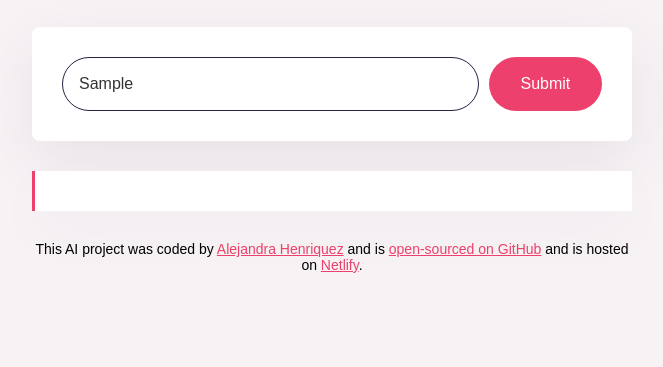
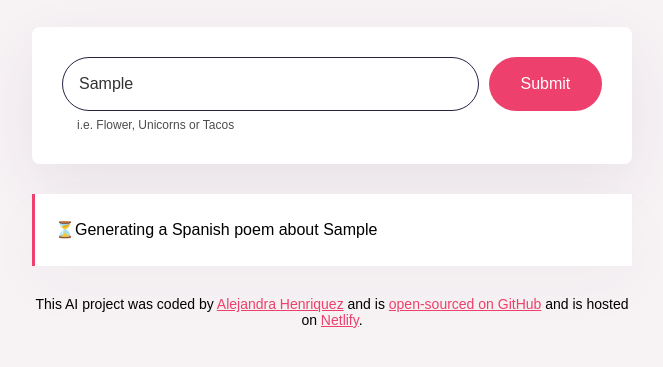
Before and after one commit to alehenriquez-cat/spanish-poem-generator, a plain HTML site: page index.html in a window 1280 px wide. Both pictures are taken after typing "Sample" into the empty fields and a click on the input 853 px from the left and 261 px from the top of the page. Shown: the part 177-544 px from the top of the page, without its empty margins (308-971 px from the left). Drawn offline with nearby package versions, Linux system fonts and the light colour scheme; no server answers.

Commit message:
Improved UX for initial state and loading state

```diff
--- a/index.html
+++ b/index.html
@@ -14,10 +14,11 @@
         <h1>AI Spanish Poem Generator</h1>
       </header>
       <main>
+        <div class="form-container">
           <form id="poem-generator-form">
             <input
               type="text"
-            placeholder="Enter topic for inspiration"
+              placeholder="Enter a topic for some Spanish poetry inspiration"
               autofocus
               required
               autocomplete="off"
@@ -26,7 +27,9 @@
             />
             <input type="submit" class="submit-button" />
           </form>
-        <div class="poem" id="poem"></div>
+          <div class="hint">i.e. Flower, Unicorns or Tacos</div>
+        </div>
+        <div class="poem hidden" id="poem"></div>
       </main>
       <footer>
         This AI project was coded by
--- a/src/index.js
+++ b/src/index.js
@@ -16,6 +16,10 @@ function generatePoem(event) {
   let prompt = `User instructions: Generate a poem in Spanish about ${userInput.value}.`;
   let apiURL = `https://api.shecodes.io/ai/v1/generate?prompt=${prompt}&context=${context}&key=${apiKey}`;
 
+  let poemElement = document.querySelector("#poem");
+  poemElement.classList.remove("hidden");
+  poemElement.innerHTML = `<div class="blink">⏳Generating a Spanish poem about ${userInput.value}</div>`;
+
   axios.get(apiURL).then(displayPoem);
 }
 
--- a/src/style.css
+++ b/src/style.css
@@ -23,13 +23,23 @@ h1 {
   text-align: center;
 }
 
-form {
+.form-container {
   padding: 30px;
   background-color: #ffffff;
   border-radius: 8px;
   box-shadow: 0px 20px 60px rgba(65, 50, 100, 0.08);
+  margin-bottom: 30px;
+}
+form {
   display: flex;
-  margin-bottom: 30px;
+}
+
+.hint {
+  line-height: 1.5;
+  font-size: 12px;
+  opacity: 0.7;
+  margin-top: 5px;
+  padding-left: 15px;
 }
 .prompt-input {
   padding: 16px;
@@ -61,6 +71,10 @@ form {
   box-shadow: 0px 20px 60px rgba(65, 50, 100, 0.03);
 }
 
+.hidden {
+  display: none;
+}
+
 .poem strong {
   color: #ed406c;
 }
@@ -70,3 +84,18 @@ footer {
   margin-top: 30px;
   font-size: 14px;
 }
+
+.blink {
+  animation: blink-animation 1s steps(5, start) infinite;
+}
+
+@keyframes blink-animation {
+  to {
+    visibility: hidden;
+  }
+}
+@-webkit-keyframes blink-animation {
+  to {
+    visibility: hidden;
+  }
+}
```
Lines whose indentation alone changed are shown as unchanged.
